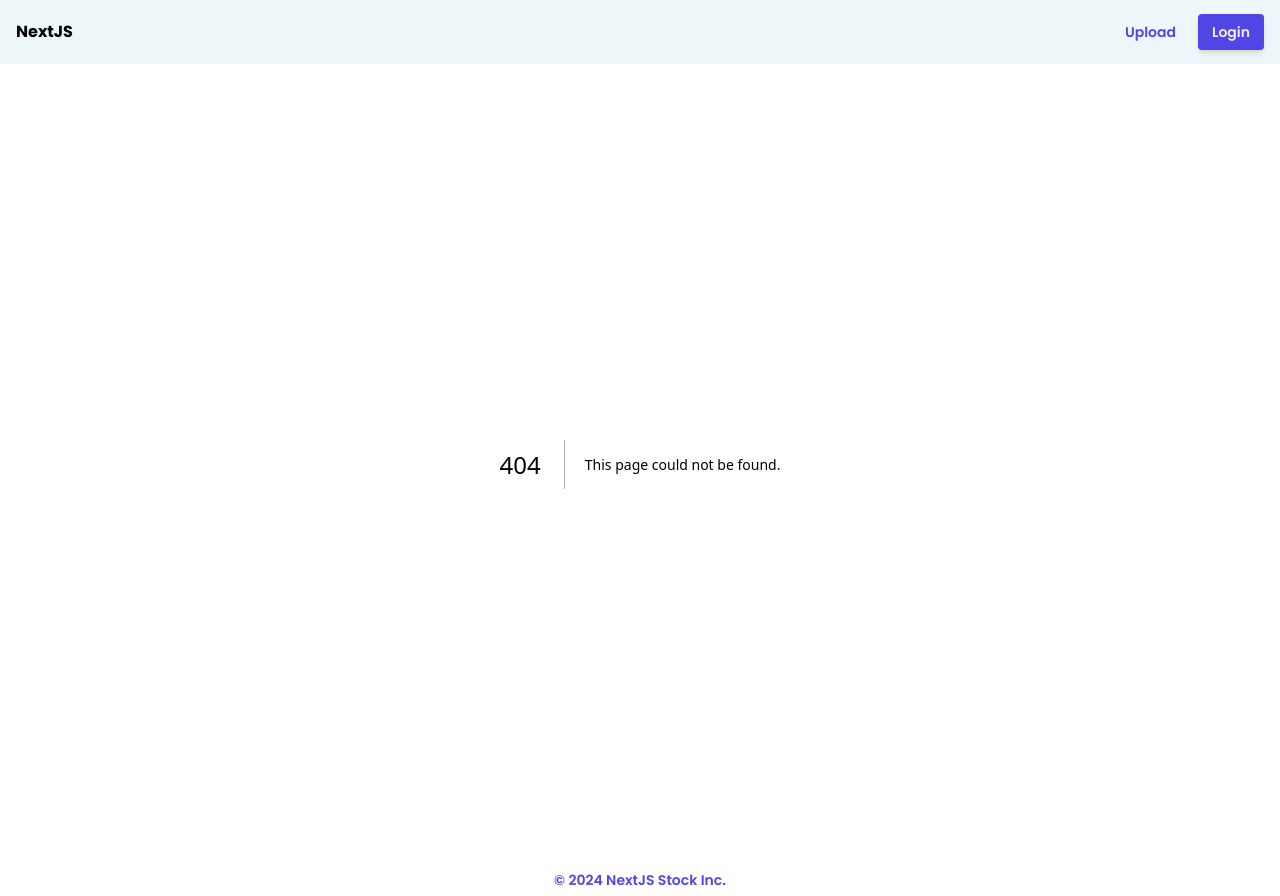
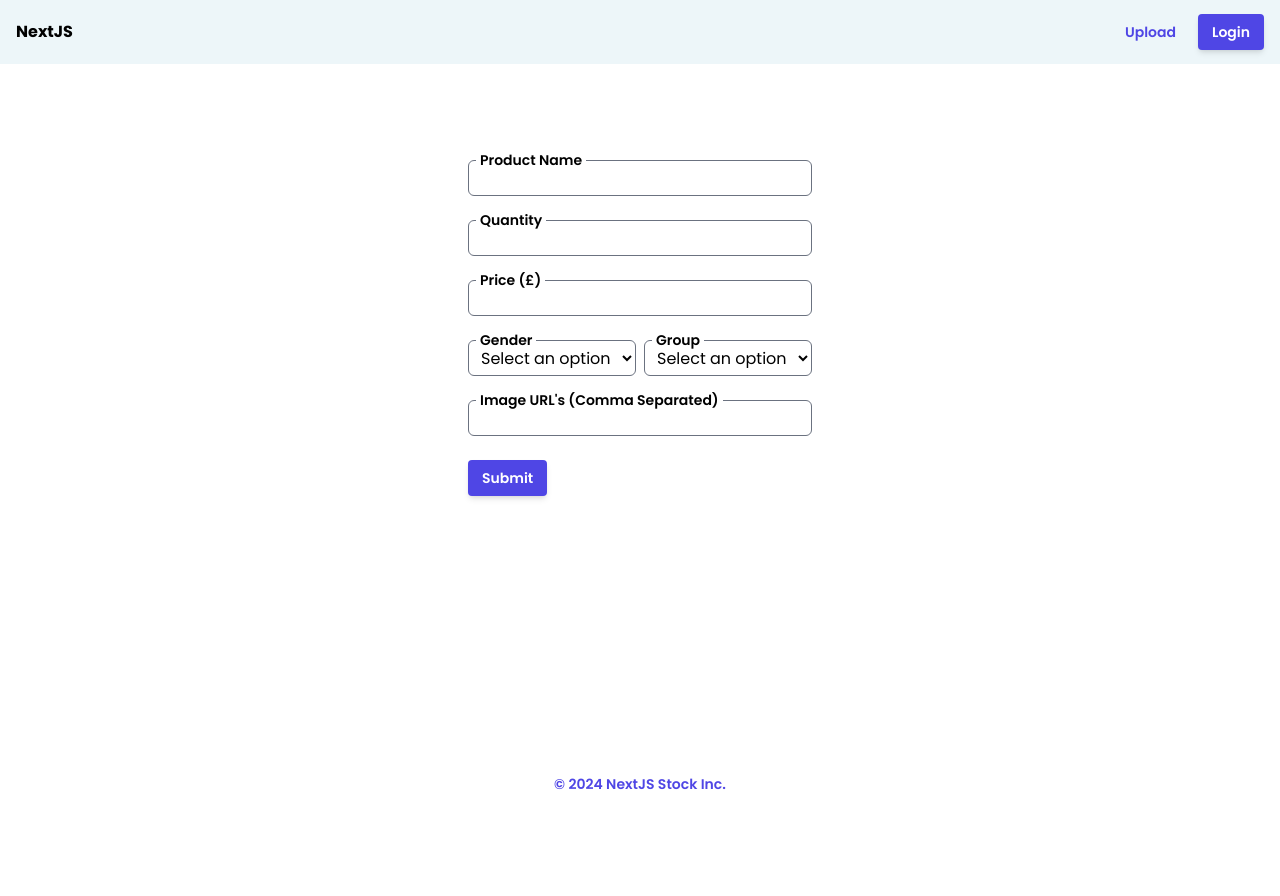
Before and after one commit to willmahoney20/stock-app, a Next.js app: page /upload in a window 1280 px wide. Before the commit this address had no page. After the commit the page ends 800 px from the top, so only its background shows below. Built offline with nearby package versions, Linux system fonts and the light colour scheme.

Commit message:
Added upload form

```diff
--- a/app/global.css
+++ b/app/global.css
@@ -7,3 +7,20 @@
     margin: 0;
     box-sizing: border-box;
 }
+
+input:focus,
+select:focus {
+    outline: none;
+}
+
+/* Chrome, Safari, Edge, Opera */
+input::-webkit-outer-spin-button,
+input::-webkit-inner-spin-button {
+    -webkit-appearance: none;
+    margin: 0;
+}
+
+/* Firefox */
+input[type=number] {
+    -moz-appearance: textfield;
+}
--- a/app/products/[product_id]/page.tsx
+++ b/app/products/[product_id]/page.tsx
@@ -5,7 +5,6 @@ import ProductProps from '@/types/product'
 import { useParams } from 'next/navigation'
 import Image from 'next/image'
 import EditIcon from '@/public/edit'
-import ArrowIcon from '@/public/arrow'
 
 export default () => {
 	const params = useParams()
@@ -26,6 +25,8 @@ export default () => {
 				setDataLoaded(true)
 			} catch (err) {
 				console.error('Error fetching data:', err)
+
+				setDataLoaded(true)
 			}
 		}
 
--- /dev/null
+++ b/app/upload/page.tsx
@@ -0,0 +1,115 @@
+'use client'
+
+import React, { useState } from 'react'
+
+export default () => {
+    const [name, setName] = useState<string>('')
+    const [quantity, setQuantity] = useState<string>('')
+    const [price, setPrice] = useState<string>('')
+    const [gender, setGender] = useState<string>('')
+    const [group, setGroup] = useState<string>('')
+    const [images, setImages] = useState<string>('')
+
+    const handleSubmit = (e: React.FormEvent<HTMLFormElement>): void => {
+        e.preventDefault()
+
+        console.log(1, name, parseInt(quantity), price, gender, group)
+        console.log(2, images.split(',').map(x => x.trim()))
+    }
+
+    return (
+        <div className="container mx-auto">
+            <div className="flex flex-column justify-center items-start py-12">
+                <form onSubmit={handleSubmit} className='max-w-sm mx-auto mt-12 px-2'>
+                    <div className="relative mb-6">
+                        <label htmlFor="name" className="absolute bottom-6 left-2 bg-white text-black text-sm font-semibold px-1 pb-0.5 m-0">
+                            Product Name
+                        </label>
+                        <input
+                            type="text"
+                            name="name"
+                            value={name}
+                            onChange={e => setName(e.target.value)}
+                            className="bg-transparent w-full h-9 px-3 py-2 border border-gray-500 rounded-md"
+                        />
+                    </div>
+                    <div className="relative mb-6">
+                        <label htmlFor="quantity" className="absolute bottom-6 left-2 bg-white text-black text-sm font-semibold px-1 pb-0.5 m-0">
+                            Quantity
+                        </label>
+                        <input
+                            type="number"
+                            name="quantity"
+                            value={quantity}
+                            onChange={e => setQuantity(e.target.value)}
+                            className="bg-transparent w-full h-9 px-3 py-2 border border-gray-500 rounded-md"
+                            step="1"
+                        />
+                    </div>
+                    <div className="relative mb-6">
+                        <label htmlFor="price" className="absolute bottom-6 left-2 bg-white text-black text-sm font-semibold px-1 pb-0.5 m-0">
+                            Price (£)
+                        </label>
+                        <input
+                            type="number"
+                            name="price"
+                            value={price}
+                            onChange={e => setPrice(e.target.value)}
+                            className="bg-transparent w-full h-9 px-3 py-2 border border-gray-500 rounded-md"
+                        />
+                    </div>
+                    <div className="flex flex-row justify-between mb-6">
+                        <div className="relative mr-1">
+                            <label htmlFor="gender" className="absolute bottom-6 left-2 bg-white text-black text-sm font-semibold px-1 pb-0.5 m-0">
+                                Gender
+                            </label>
+                            <select
+                                name="gender"
+                                value={gender}
+                                onChange={e => setGender(e.target.value)}
+                                className="bg-transparent w-full h-9 px-2 py-1 border border-gray-500 rounded-md"
+                            >
+                                <option value="">Select an option</option>
+                                <option value="male">Male</option>
+                                <option value="female">Female</option>
+                                <option value="unisex">Unisex</option>
+                            </select>
+                        </div>
+                        <div className="relative ml-1">
+                            <label htmlFor="group" className="absolute bottom-6 left-2 bg-white text-black text-sm font-semibold px-1 pb-0.5 m-0">
+                                Group
+                            </label>
+                            <select
+                                name="group"
+                                value={group}
+                                onChange={e => setGroup(e.target.value)}
+                                className="bg-transparent w-full h-9 px-2 py-1 border border-gray-500 rounded-md"
+                            >
+                                <option value="">Select an option</option>
+                                <option value="adults">Adults</option>
+                                <option value="kids">Kids</option>
+                            </select>
+                        </div>
+                    </div>
+                    <div className="relative mb-6">
+                        <label htmlFor="images" className="absolute bottom-6 left-2 bg-white text-black text-sm font-semibold px-1 pb-0.5 m-0">
+                            Image URL's (Comma Separated)
+                        </label>
+                        <input
+                            type="text"
+                            name="images"
+                            value={images}
+                            onChange={e => setImages(e.target.value)}
+                            className="bg-transparent w-full h-9 px-3 py-2 border border-gray-500 rounded-md"
+                        />
+                    </div>
+                    <div>
+                        <button className="bg-purple text-white text-sm font-semibold py-2 px-3.5 rounded shadow-md">
+                            Submit
+                        </button>
+                    </div>
+                </form>
+            </div>
+        </div>
+    )
+}
--- a/components/Navbar.tsx
+++ b/components/Navbar.tsx
@@ -10,9 +10,11 @@ export default () => {
                     </Link>
                 </div>
                 <div>
-                    <button className="bg-transparent text-purple text-sm font-semibold py-2 px-3.5 mr-2">
-                        Upload
-                    </button>
+                    <Link href='/upload'>
+                        <button className="bg-transparent text-purple text-sm font-semibold py-2 px-3.5 mr-2">
+                            Upload
+                        </button>
+                    </Link>
                     <button className="bg-purple text-white text-sm font-semibold py-2 px-3.5 rounded shadow-md">
                         Login
                     </button>
--- a/tailwind.config.ts
+++ b/tailwind.config.ts
@@ -12,8 +12,7 @@ const config: Config = {
         'purple': '#4f46e5',
         'violet': '#c77dff',
         'light-violet': '#e0aaff',
-        'light-grey': '#edf6f9',
-        'white': '#f8edeb'
+        'light-grey': '#edf6f9'
       },
       backgroundImage: {
         "gradient-radial": "radial-gradient(var(--tw-gradient-stops))",
```
